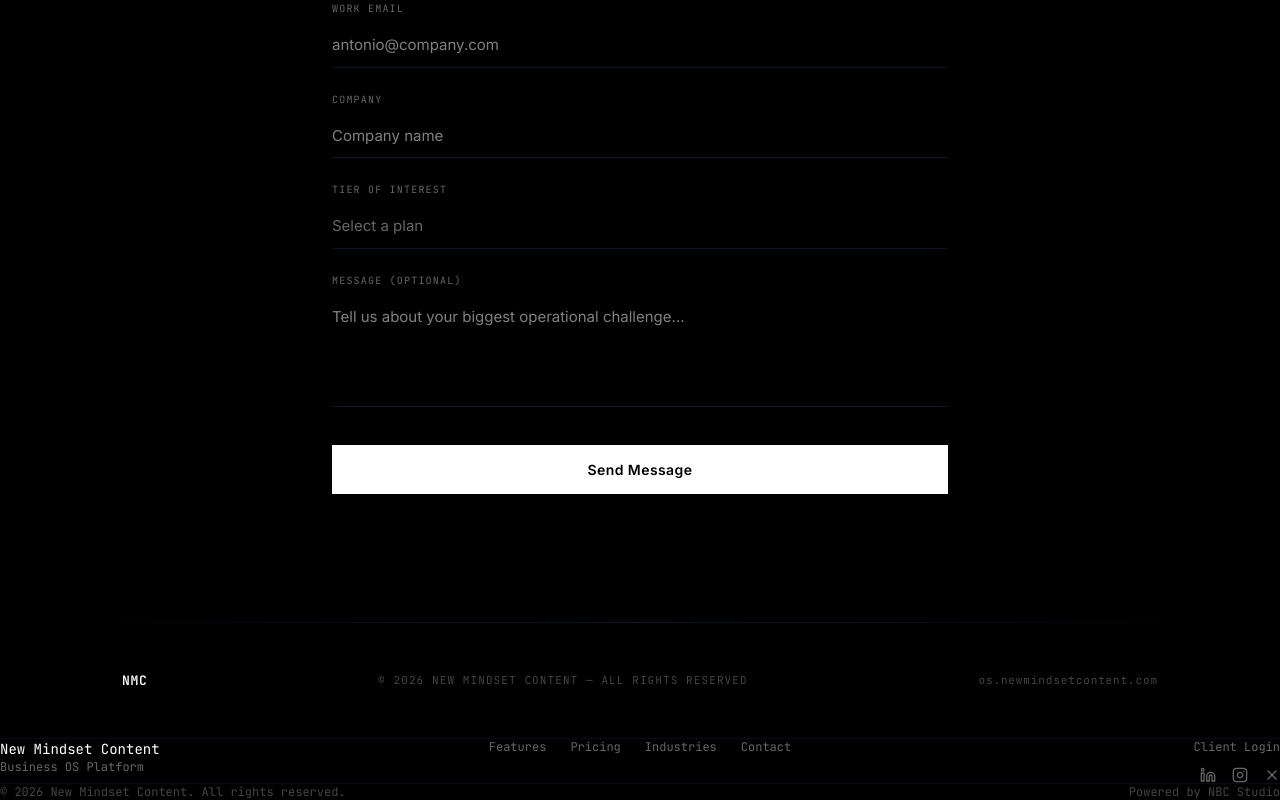
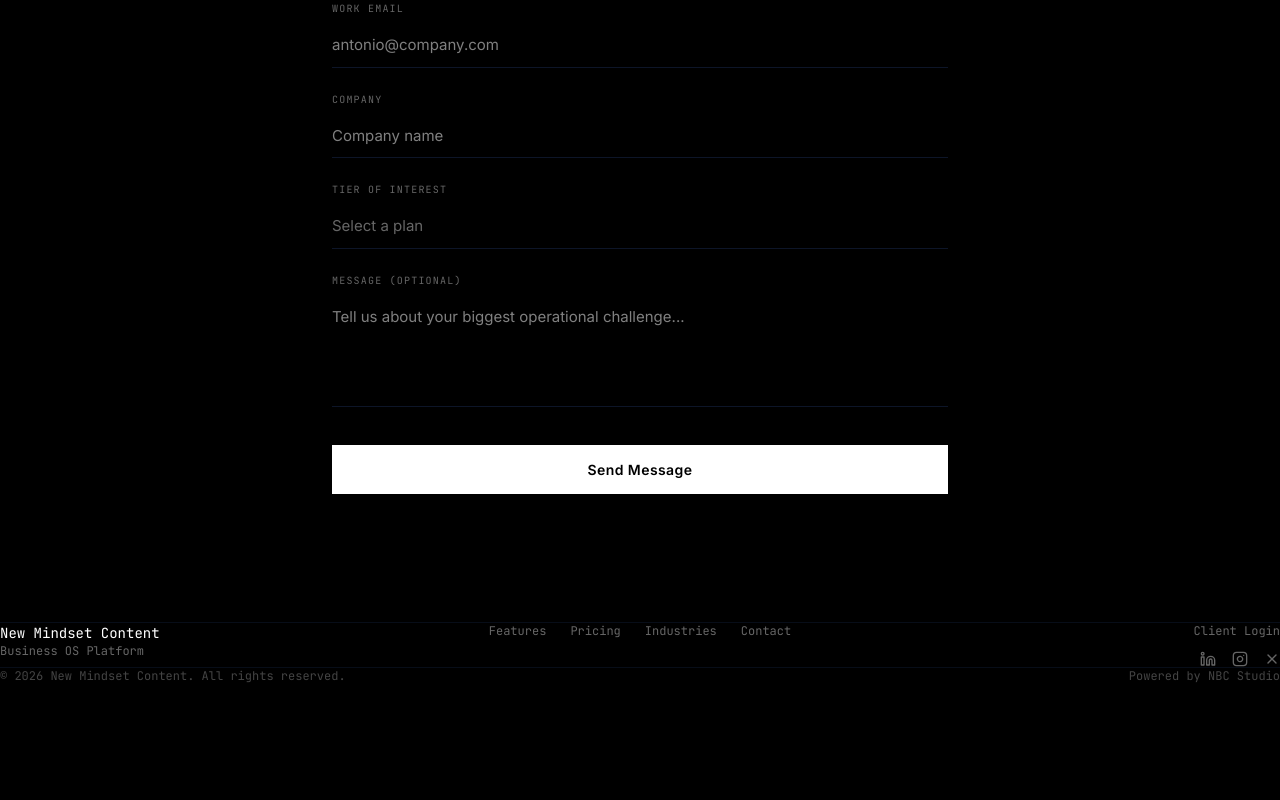
Before and after one commit to Notverysocial/nmc-os, a Next.js app: page / in a window 1280 px wide. Shown: the part 7104-7904 px from the top of the page. After the commit the page ends 7788 px from the top, so only its background shows below. Built offline with nearby package versions, Linux system fonts and the light colour scheme.

Commit message:
Remove duplicate inline footer from SPAPage — keep Footer component only

```diff
--- a/src/components/SPAPage.tsx
+++ b/src/components/SPAPage.tsx
@@ -1332,53 +1332,6 @@ export default function SPAPage() {
         </motion.form>
       </motion.section>
 
-      <div className="nmc-line" />
-
-      {/* ─── 12. FOOTER ──────────────────────────────────────────────── */}
-      <footer
-        style={{
-          maxWidth: "1100px",
-          margin: "0 auto",
-          padding: "3rem 2rem",
-          display: "flex",
-          alignItems: "center",
-          justifyContent: "space-between",
-          flexWrap: "wrap",
-          gap: "16px",
-        }}
-      >
-        <span
-          style={{
-            fontFamily: "var(--font-jetbrains)",
-            fontSize: "13px",
-            fontWeight: 600,
-            color: "#ffffff",
-            letterSpacing: "0.05em",
-          }}
-        >
-          NMC
-        </span>
-        <span
-          style={{
-            fontFamily: "var(--font-jetbrains)",
-            fontSize: "11px",
-            color: "#444444",
-            letterSpacing: "0.1em",
-          }}
-        >
-          © {new Date().getFullYear()} NEW MINDSET CONTENT — ALL RIGHTS RESERVED
-        </span>
-        <span
-          style={{
-            fontFamily: "var(--font-jetbrains)",
-            fontSize: "11px",
-            color: "#444444",
-            letterSpacing: "0.08em",
-          }}
-        >
-          os.newmindsetcontent.com
-        </span>
-      </footer>
     </div>
   );
 }
```
